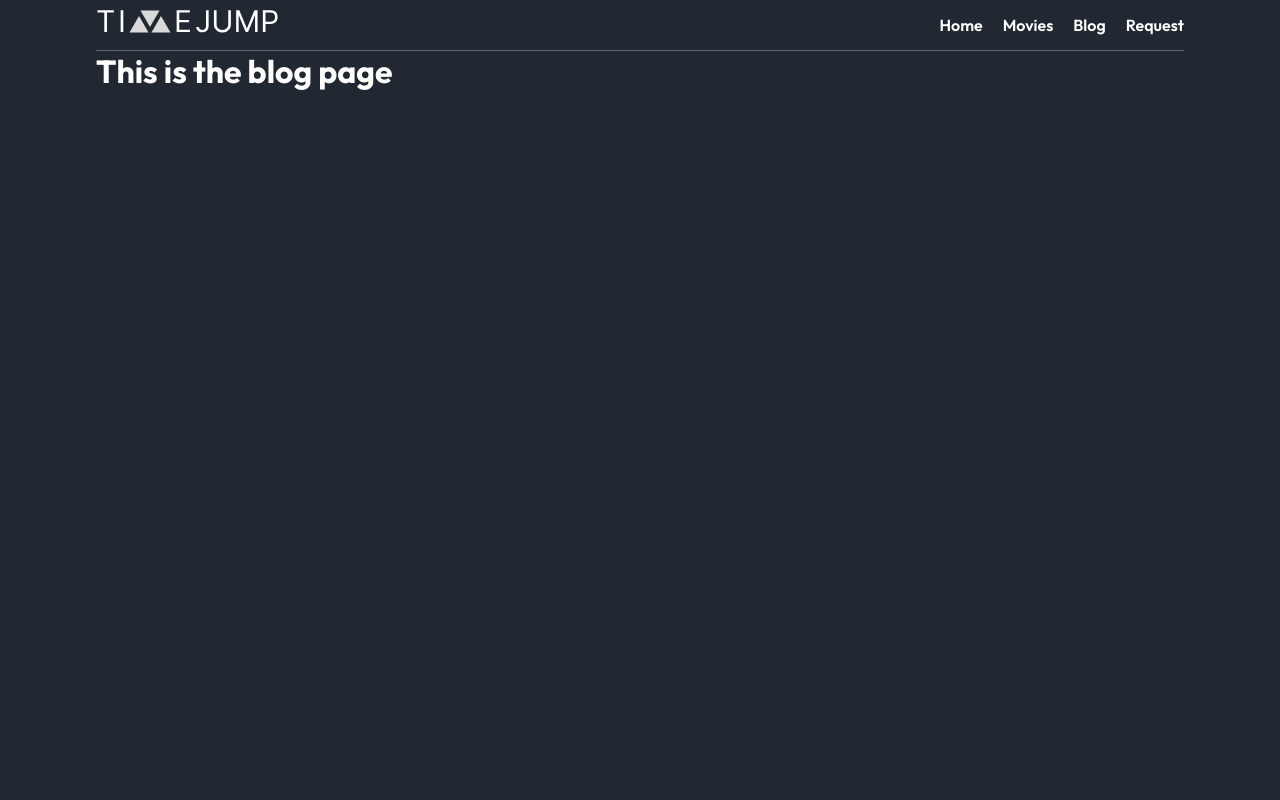
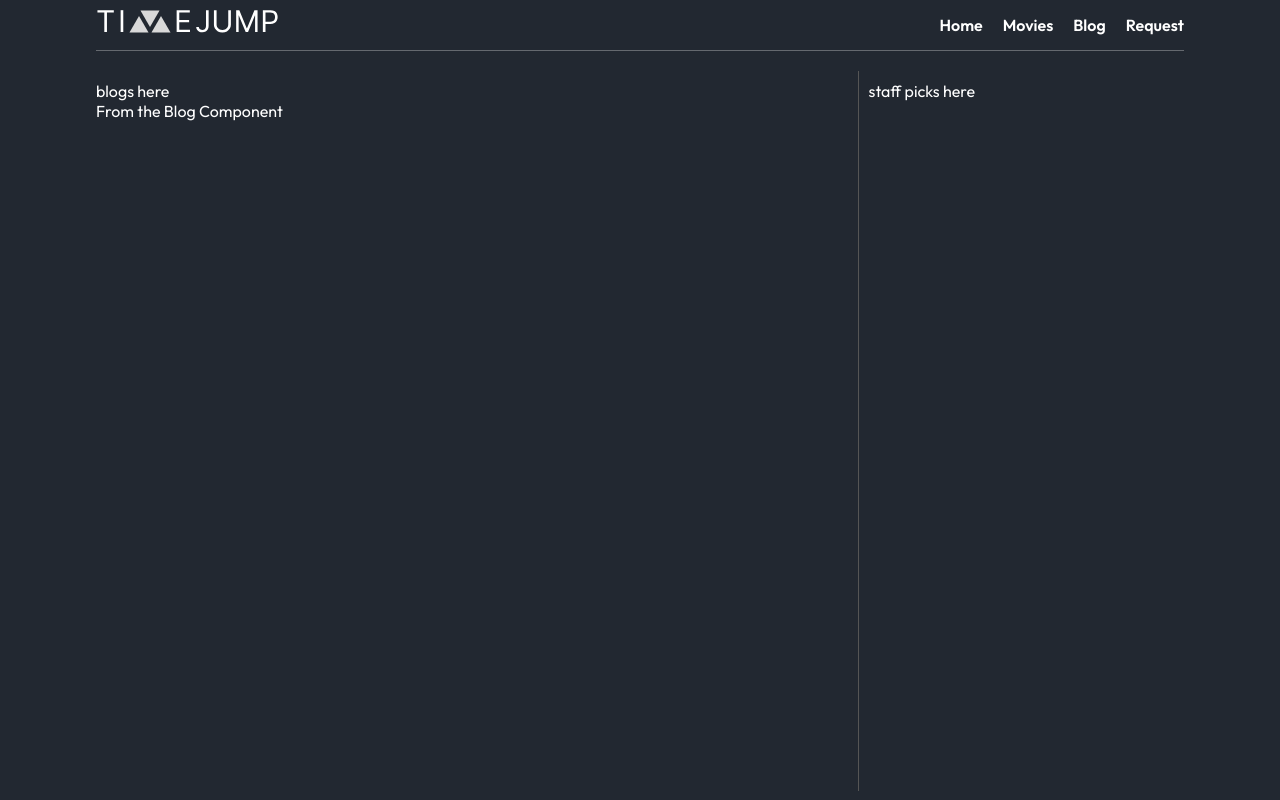
Before and after one commit to ghostknight07/CodeName-A, a React (Vite) app: page /blog in a window 1280 px wide. Built offline with nearby package versions, Linux system fonts and the light colour scheme.

Commit message:
created the building block for blog section and went on watching bleach

```diff
--- /dev/null
+++ b/src/components/Blog/Blog.jsx
@@ -0,0 +1,7 @@
+function Blog() {
+    return (
+        <div>From the Blog Component</div>
+    )
+}
+
+export default Blog
--- a/src/main.jsx
+++ b/src/main.jsx
@@ -9,7 +9,7 @@ import App from './App.jsx'
 import MoviePage from './pages/MoviePage/MoviePage.jsx';
 import MovieDetails from './pages/MovieDetails/MovieDetails.jsx';
 import RequestPage from './pages/RequestPage.jsx';
-import BlogPage from './pages/BlogPage.jsx';
+import BlogPage from './pages/Blog/BlogPage.jsx';
 
 // in case of any error
 import NotFound from './pages/NotFound.jsx';
--- /dev/null
+++ b/src/pages/Blog/BlogPage.css
@@ -0,0 +1,36 @@
+:root {
+    --native-dark-border-color: #555555;
+}
+
+.pxy-10 {
+    padding-top: 10px;
+    padding-bottom: 10px;
+}
+
+
+
+.blog-container {
+    width: 85%;
+    margin: auto auto;
+    height: 100dvh;
+}
+
+.blog-section {
+    display: flex;
+    margin-top: 20px;
+    width: 100%;
+    height: 90dvh;
+}
+
+.blog-section .staff-picks {
+    flex-grow: 1;
+}
+
+.blogs {
+    width: 70%;
+}
+
+.staff-picks {
+    border-left: 1px solid var(--native-dark-border-color);
+    padding-left: 10px;
+}
--- /dev/null
+++ b/src/pages/Blog/BlogPage.jsx
@@ -0,0 +1,23 @@
+import Navbar from "../../components/Navbar/Navbar.jsx";
+import Blog from "../../components/Blog/Blog.jsx";
+
+import './BlogPage.css'
+
+function BlogPage() {
+  return (
+    <div className="blog-container">
+      <Navbar />
+      <div className="blog-section">
+        <div className="blogs pxy-10">
+
+          blogs here
+          <Blog />
+
+        </div>
+        <div className="staff-picks pxy-10">staff picks here</div>
+      </div>
+    </div>
+  )
+}
+
+export default BlogPage;
--- a/src/pages/BlogPage.jsx
+++ /dev/null
@@ -1,10 +0,0 @@
-import Navbar from "../components/Navbar/Navbar.jsx";
-
-function BlogPage() {
-  return (<main>
-    <Navbar />
-    <h1>This is the blog page</h1>
-  </main>)
-}
-
-export default BlogPage;
--- a/src/pages/NotFound.jsx
+++ b/src/pages/NotFound.jsx
@@ -3,7 +3,7 @@
 import styles from './NotFound.module.css';
 import Button from '../components/Button/Button.jsx';
 
-export default function NotFound() {
+function NotFound() {
   return (
     <div className={styles['notfound']}>
       <div className={styles['not-found-content']}>
@@ -16,3 +16,5 @@ export default function NotFound() {
     </div>
   )
 }
+
+export default NotFound;
```
Also changed, not shown: src/components/Blog/Blog.css (added), src/pages/MovieDetails/MovieDetails.jsx (line endings or trailing spaces).
